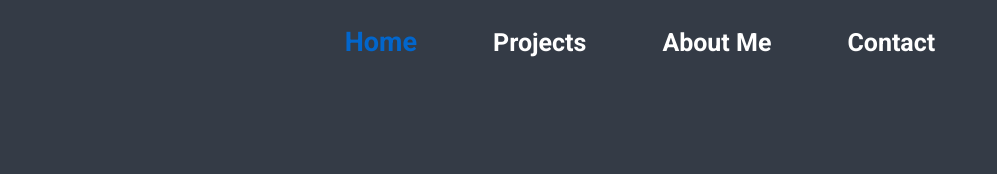
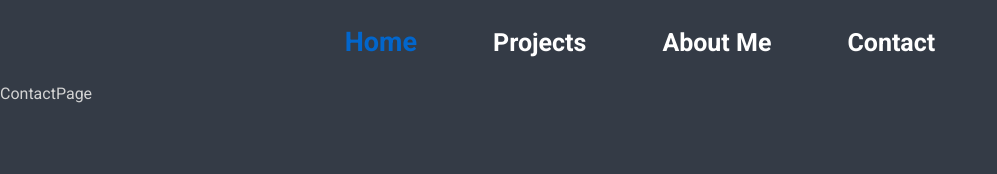
Before and after one commit to acrichards3/portfolio, a React (Create React App) app: page /contact in a window 1280 px wide. Shown: the top 174 px of the page, without its empty margins (0-997 px from the left). Built offline with nearby package versions, Linux system fonts and the light colour scheme.

Commit message:
Other pages initialized

```diff
--- a/src/App.tsx
+++ b/src/App.tsx
@@ -1,6 +1,9 @@
 import React from 'react';
 import DetermineNavbar from './components/navbar/DetermineNavbar';
 import HomePage from './pages/HomePage';
+import ProjectsPage from './pages/ProjectsPage';
+import AboutPage from './pages/AboutPage';
+import ContactPage from './pages/ContactPage';
 import { BrowserRouter as Router, Routes, Route } from 'react-router-dom';
 import './App.scss';
 
@@ -11,6 +14,9 @@ function App() {
         <DetermineNavbar />
         <Routes>
         <Route path="/" element={<HomePage />} />
+        <Route path="/about" element={<AboutPage />} />
+        <Route path="/projects" element={<ProjectsPage />} />
+        <Route path="/contact" element={<ContactPage />} />
         </Routes>
       </Router>
     </div>
--- a/src/components/home/Home.module.scss
+++ b/src/components/home/Home.module.scss
@@ -37,6 +37,7 @@
 
   .socialIcons {
     margin-top: 20px;
+    margin-bottom: 50px;
     .icon {
       margin-left: 25px;
       margin-right: 25px;
--- /dev/null
+++ b/src/pages/AboutPage.tsx
@@ -0,0 +1,7 @@
+import React from 'react'
+
+export default function AboutPage() {
+  return (
+    <div>AboutPage</div>
+  )
+}
--- /dev/null
+++ b/src/pages/ContactPage.tsx
@@ -0,0 +1,7 @@
+import React from 'react'
+
+export default function ContactPage() {
+  return (
+    <div>ContactPage</div>
+  )
+}
--- /dev/null
+++ b/src/pages/ProjectsPage.tsx
@@ -0,0 +1,7 @@
+import React from 'react'
+
+export default function ProjectsPage() {
+  return (
+    <div>ProjectsPage</div>
+  )
+}
```
